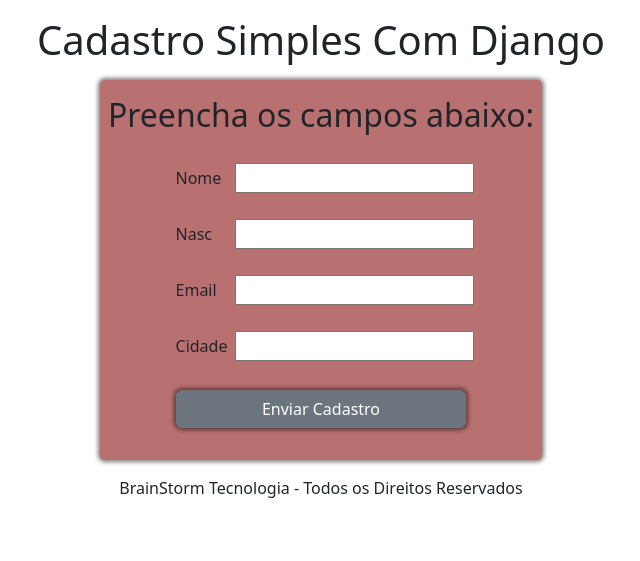
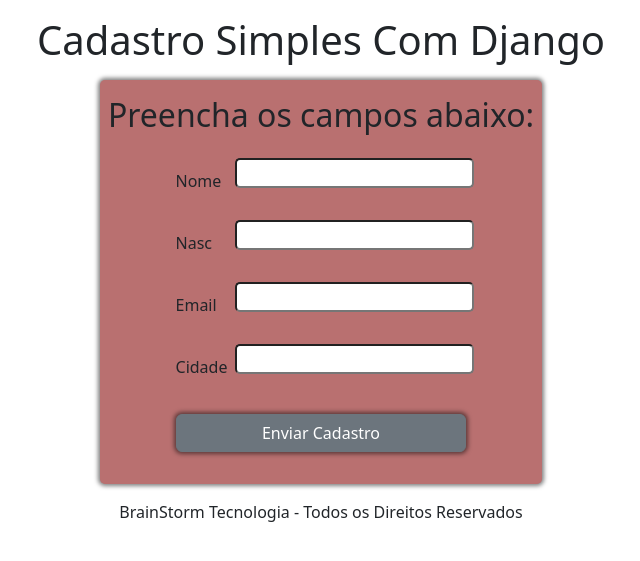
Before and after one commit to Fat83dotcom/CRUD-Django-PostgreSQL-Dockerizado, a Django app: page / in a window 1280 px wide. Shown: the part 56-617 px from the top of the page, without its empty margins (319-959 px from the left). Run offline with Django 5.2, Linux system fonts and the light colour scheme; some libraries are stand-ins or nearby versions.

```diff
--- a/django-app/Core/templates/index/index.html
+++ b/django-app/Core/templates/index/index.html
@@ -9,7 +9,12 @@
                 {% for field in form %}
                 <div class="d-flex justify-content-between align-items-center p-1 m-1">
                     <label class="m-2 " for="{{field.id_for_label}}">{{field.label}}</label>
-                    {{ field }}
+                    <div class="d-flex flex-column justify-content-between align-items-center">
+                        <p class="brd-radius">{{ field }}</p>
+                        {% if field.errors %}
+                        <p>{{field.errors}}</p>
+                        {% endif %}
+                    </div>
                 </div>
                 {% endfor %}
                 <button class="btn btn-secondary m-3 shadow-btn" type="submit">Enviar Cadastro</button>
--- a/django-app/templates/static/css/style.css
+++ b/django-app/templates/static/css/style.css
@@ -28,3 +28,6 @@
     border-radius: 5px;
     box-shadow: 0px 0px 4px 2px rgba(0, 0, 0, 0.5);
 }
+.brd-radius input{
+    border-radius: 5px;
+}
```
